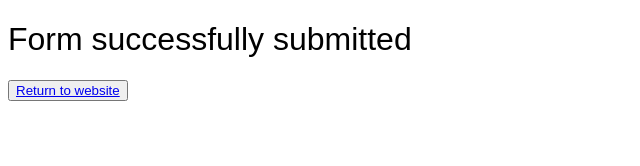
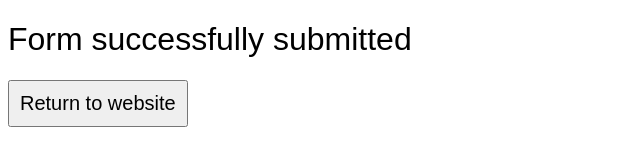
Before and after one commit to manAs3345/manas-bajaj, a plain HTML site: page success_form.html in a window 1280 px wide. Shown: the whole page, without its empty margins (0-640 px from the left). Drawn offline with Linux system fonts and the light colour scheme; a web font is replaced by a local one.

Commit message:
Add files via upload

```diff
--- a/success_form.html
+++ b/success_form.html
@@ -9,8 +9,13 @@
     <link rel="stylesheet" href="css/index.css">
 </head>
 <style>
+    .submission-success-btn a{
+        text-decoration: none;
+        color:black;
+    }
     .submission-success-btn{
-        text-decoration: none;
+        padding: 10px;
+        font-size: 20px;
     }
 </style>
 <body>
```
